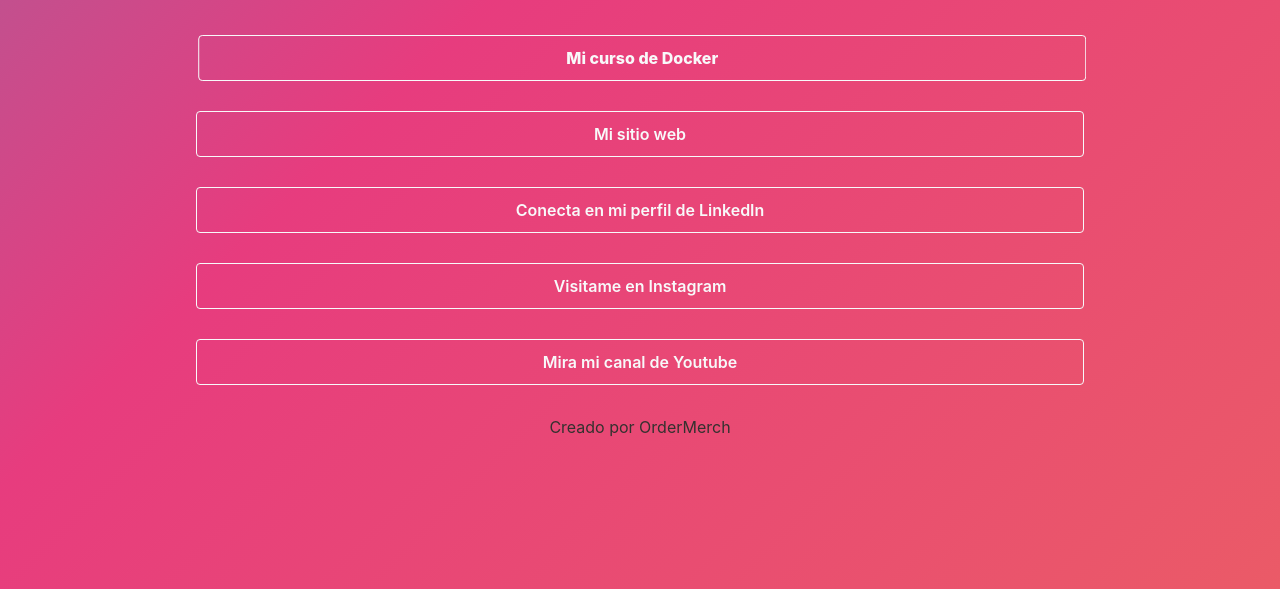
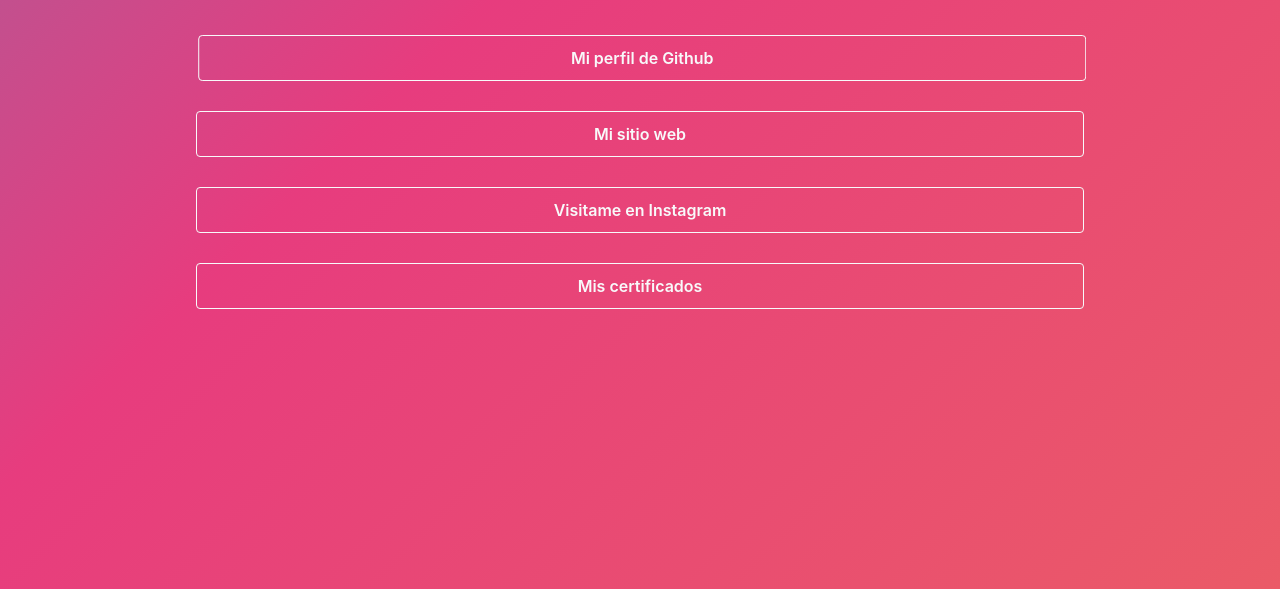
Before and after one commit to AlejandroSegura24/AlejandroSegura24.github.io, a plain HTML site: page docs/index.html in a window 1280 px wide. Shown: the part 211-800 px from the top of the page. Drawn offline with nearby package versions, Linux system fonts and the light colour scheme.

Commit message:
cambios en la pagina

```diff
--- a/docs/assest/style.css
+++ b/docs/assest/style.css
@@ -89,7 +89,7 @@ h6 {
   .linktree {
 	  width: 120px;
 	  height: 120px;
-	  background-image: url("https://avatars.githubusercontent.com/u/106186354?v=4");
+	  background-image: url("https://avatars.githubusercontent.com/u/209647977?s=400&v=4");
 	  background-size: cover;
 	  background-repeat: no-repeat;
 	  background-position: 50% 50%;
--- a/docs/index.html
+++ b/docs/index.html
@@ -25,27 +25,27 @@
     <div class="col-xs-12">
             <div class="text-center">
                 <div style="padding-bottom: 30px;">
-                    <button onclick="location.href='https://platzi.com/cursos/docker-fundamentos/'" type="button" class="btn btn-outline-light shake" style="width: 80%; padding-top:10px; padding-bottom:10px; font-weight: 800;">Mi curso de Docker</button>
+                    <button onclick="location.href='https://github.com/AlejandroSegura24'" type="button" class="btn btn-outline-light shake" style="width: 80%; padding-top:10px; padding-bottom:10px; font-weight: 600;">Mi perfil de Github</button>
                 </div>
                 <div style="padding-bottom: 30px;">
                     <button onclick="location.href='http://aminespinoza.com'" type="button" class="btn btn-outline-light" style="width: 80%; padding-top:10px; padding-bottom:10px; font-weight: 600;">Mi sitio web</button>
                 </div>
+                <!-- <div style="padding-bottom: 30px;">
+                    <button onclick="location.href='https://www.linkedin.com/in/aminespinoza/'" type="button" class="btn btn-outline-light" style="width: 80%; padding-top:10px; padding-bottom:10px; font-weight: 600;">Conecta en mi perfil de LinkedIn</button>
+                </div> -->
                 <div style="padding-bottom: 30px;">
-                    <button onclick="location.href='https://www.linkedin.com/in/aminespinoza/'" type="button" class="btn btn-outline-light" style="width: 80%; padding-top:10px; padding-bottom:10px; font-weight: 600;">Conecta en mi perfil de LinkedIn</button>
+                    <button onclick="location.href='https://www.instagram.com/alejandro_s_dr?igsh=Nms0OGIxaHcxNmty'" type="button" class="btn btn-outline-light" style="width: 80%; padding-top:10px; padding-bottom:10px; font-weight: 600;">Visitame en Instagram</button>
                 </div>
                 <div style="padding-bottom: 30px;">
-                    <button onclick="location.href='https://www.instagram.com/aminespinoza10/'" type="button" class="btn btn-outline-light" style="width: 80%; padding-top:10px; padding-bottom:10px; font-weight: 600;">Visitame en Instagram</button>
-                </div>
-                <div style="padding-bottom: 30px;">
-                    <button onclick="location.href='https://www.youtube.com/aminespinoza'" type="button" class="btn btn-outline-light" style="width: 80%; padding-top:10px; padding-bottom:10px; font-weight: 600;">Mira mi canal de Youtube</button>
+                    <button onclick="location.href='https://platzi.com/home/mis-certificados/'" type="button" class="btn btn-outline-light" style="width: 80%; padding-top:10px; padding-bottom:10px; font-weight: 600;">Mis certificados</button>
                 </div>
             </div>
     </div>
     </div>
 
-        <div class="text-center">
+        <!-- <div class="text-center">
             <a href="https://codepen.io/nightcl4w/pen/dEjreJ" style="color: #34312f;" target="_blank">Creado por OrderMerch</a>
-        </div>
+        </div> -->
 
 
     <script src="https://code.jquery.com/jquery-3.3.1.slim.min.js" integrity="sha384-q8i/X+965DzO0rT7abK41JStQIAqVgRVzpbzo5smXKp4YfRvH+8abtTE1Pi6jizo" crossorigin="anonymous"></script>
```
